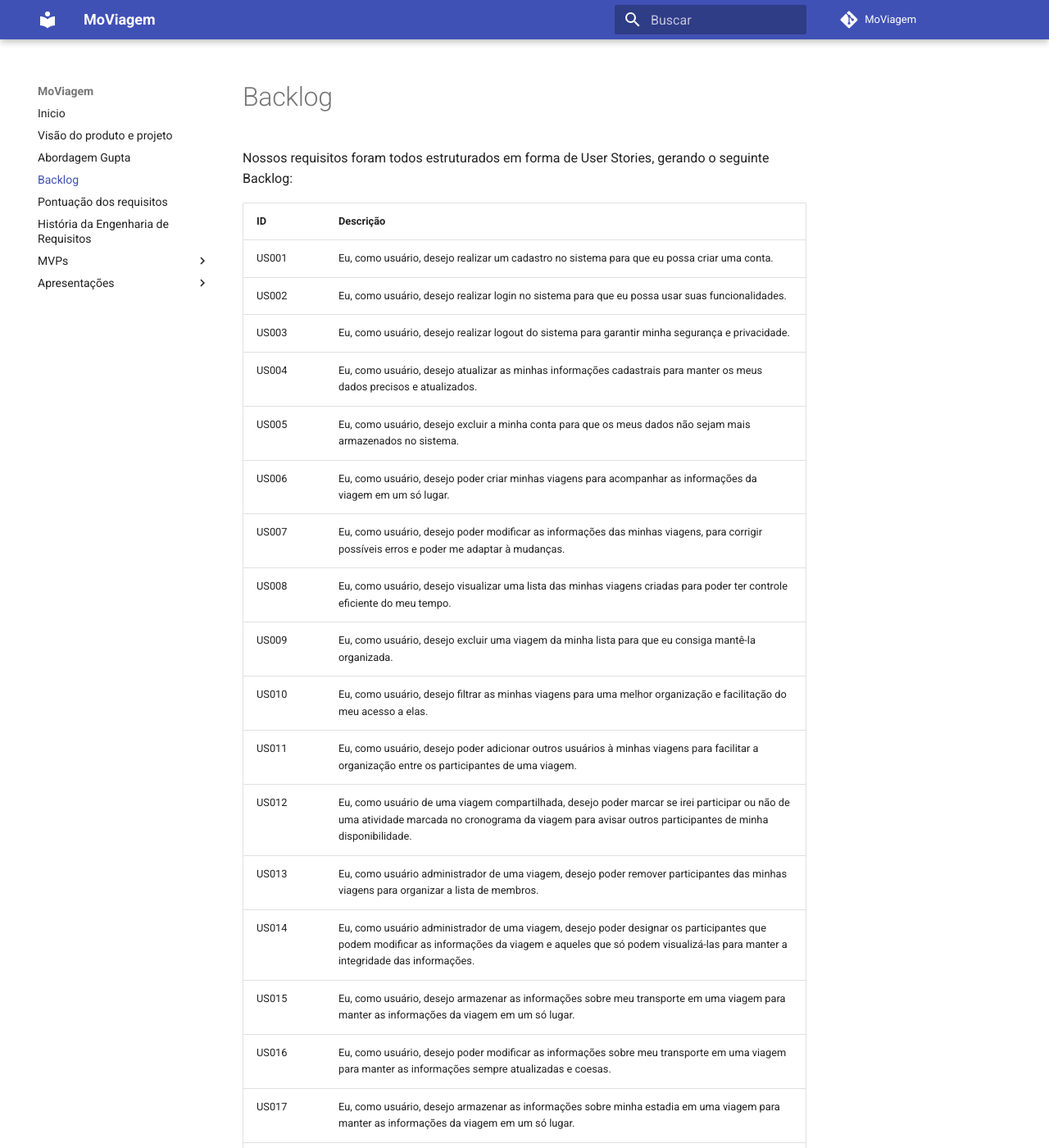
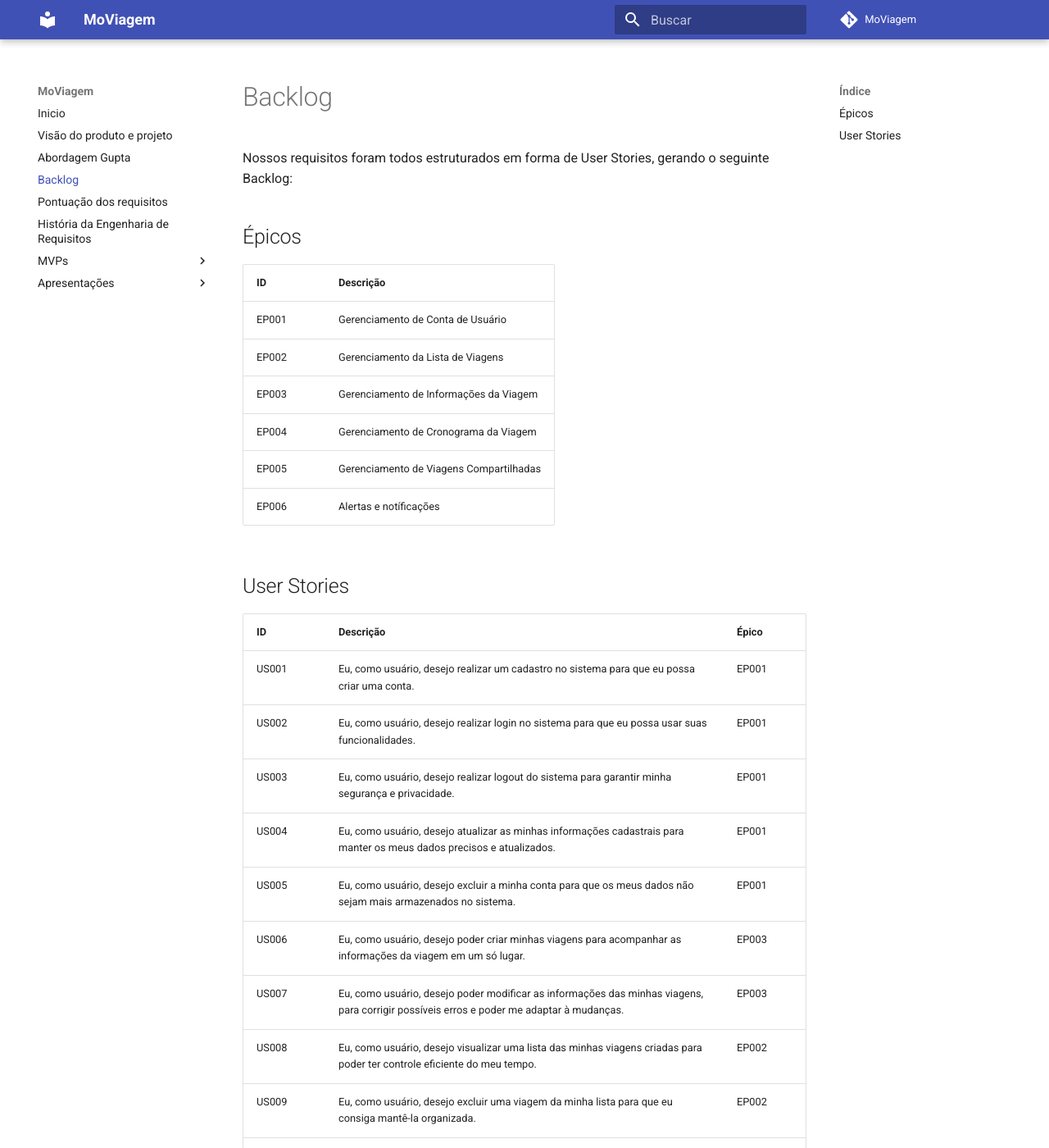
Before and after one commit to mdsreq-fga-unb/2023.1-MoViagem, an MkDocs documentation site: the page built from gitpages/docs/documentos/backlog.md, in a window 1280 px wide and 1400 px high. Shown: the whole window at 82% size. Built offline with MkDocs 1.6.1 and Material for MkDocs 9.7.7, drawn with Linux system fonts in a browser that asks for light colours; comment, search, counter and statistics services are not loaded; some of the changed text lies outside the part shown.

Commit message:
atualização no backlog

```diff
--- a/gitpages/docs/documentos/backlog.md
+++ b/gitpages/docs/documentos/backlog.md
@@ -2,30 +2,43 @@
 
 Nossos requisitos foram todos estruturados em forma de User Stories, gerando o seguinte Backlog:
 
-|   ID   |  Descrição                                                                                                                                                                               |
-| ------ | ----------------------------------------------------------------------------------------------------------------------------------------------------------------------------------------------------------------- |
-| US001  | Eu, como usuário, desejo realizar um cadastro no sistema para que eu possa criar uma conta.                                                                                                                       |
-| US002  | Eu, como usuário, desejo realizar login no sistema para que eu possa usar suas funcionalidades.                                                                                                                   |
-| US003  | Eu, como usuário, desejo realizar logout do sistema para garantir minha segurança e privacidade.                                                                                                                  |
-| US004  | Eu, como usuário, desejo atualizar as minhas informações cadastrais para manter os meus dados precisos e atualizados.                                                                                             |
-| US005  | Eu, como usuário, desejo excluir a minha conta para que os meus dados não sejam mais armazenados no sistema.                                                                                                      |
-| US006  | Eu, como usuário, desejo poder criar minhas viagens para acompanhar as informações da viagem em um só lugar.                                                                                                      |
-| US007  | Eu, como usuário, desejo poder modificar as informações das minhas viagens, para corrigir possíveis erros e poder me adaptar à mudanças.                                                                          |
-| US008  | Eu, como usuário, desejo visualizar uma lista das minhas viagens criadas para poder ter controle eficiente do meu tempo.                                                                                          |
-| US009  | Eu, como usuário, desejo excluir uma viagem da minha lista para que eu consiga mantê-la organizada.                                                                                                               |
-| US010  | Eu, como usuário, desejo filtrar as minhas viagens para uma melhor organização e facilitação do meu acesso a elas.                                                                                                |
-| US011  | Eu, como usuário, desejo poder adicionar outros usuários à minhas viagens para facilitar a organização entre os participantes de uma viagem.                                                                      |
-| US012  | Eu, como usuário de uma viagem compartilhada, desejo poder marcar se irei participar ou não de uma atividade marcada no cronograma da viagem para avisar outros participantes de minha disponibilidade.           |
-| US013  | Eu, como usuário administrador de uma viagem, desejo poder remover participantes das minhas viagens para organizar a lista de membros.                                                                            |
-| US014  | Eu, como usuário administrador de uma viagem, desejo poder designar os participantes que podem modificar as informações da viagem e aqueles que só podem visualizá-las para manter a integridade das informações. |
-| US015  | Eu, como usuário, desejo armazenar as informações sobre meu transporte em uma viagem para manter as informações da viagem em um só lugar.                                                                         |
-| US016  | Eu, como usuário, desejo poder modificar as informações sobre meu transporte em uma viagem para manter as informações sempre atualizadas e coesas.                                                                |
-| US017  | Eu, como usuário, desejo armazenar as informações sobre minha estadia em uma viagem para manter as informações da viagem em um só lugar.                                                                          |
-| US018  | Eu, como usuário, desejo poder modificar as informações sobre minha estadia em uma viagem para manter as informações sempre atualizadas e coesas.                                                                 |
-| US019  | Eu, como usuário, desejo poder criar um cronograma próprio para cada uma de minhas viagens, para poder assim organizar melhor meu tempo.                                                                          |
-| US020  | Eu, como usuário, desejo inserir atividades e eventos nos meus cronogramas de viagem, para me manter atualizado das informações sobre aquilo que tenho planejado para uma viagem.                                 |
-| US021  | Eu, como usuário, desejo poder modificar as atividades do cronograma de uma viagem para ter um planejamento sempre atualizado.                                                                                    |
-| US022  | Eu, como usuário, desejo poder excluir atividades do cronograma de uma viagem para ter um planejamento sempre atualizado e organizado.                                                                            |
-| US023  | Eu, como usuário, desejo receber notificações de eventos que possam ser um impedimento para a viagem para que possa fazer mudanças na programação, caso necessário.                                               |
-| US024  | Eu, como usuário, desejo receber notícias sobre o destino de minhas viagens para me manter atualizado sobre a situação do local.                                                                                  |
-| US025  | Eu, como usuário, desejo poder criar alertas personalizados sobre o destino de minhas viagens para que eu tenha controle das notificações que irei receber.                                                       |
+## Épicos
+
+|   ID   |  Descrição                              |
+| ------ | --------------------------------------- |
+| EP001  | Gerenciamento de Conta de Usuário       |
+| EP002  | Gerenciamento da Lista de Viagens       |
+| EP003  | Gerenciamento de Informações da Viagem  |
+| EP004  | Gerenciamento de Cronograma da Viagem   |
+| EP005  | Gerenciamento de Viagens Compartilhadas |
+| EP006  | Alertas e notíficações                  |
+
+## User Stories
+
+|   ID   |  Descrição                                                                                                                                                                                                        | Épico |
+| ------ | ----------------------------------------------------------------------------------------------------------------------------------------------------------------------------------------------------------------- | ----- |
+| US001  | Eu, como usuário, desejo realizar um cadastro no sistema para que eu possa criar uma conta.                                                                                                                       | EP001 |
+| US002  | Eu, como usuário, desejo realizar login no sistema para que eu possa usar suas funcionalidades.                                                                                                                   | EP001 |
+| US003  | Eu, como usuário, desejo realizar logout do sistema para garantir minha segurança e privacidade.                                                                                                                  | EP001 |
+| US004  | Eu, como usuário, desejo atualizar as minhas informações cadastrais para manter os meus dados precisos e atualizados.                                                                                             | EP001 |
+| US005  | Eu, como usuário, desejo excluir a minha conta para que os meus dados não sejam mais armazenados no sistema.                                                                                                      | EP001 |
+| US006  | Eu, como usuário, desejo poder criar minhas viagens para acompanhar as informações da viagem em um só lugar.                                                                                                      | EP003 |
+| US007  | Eu, como usuário, desejo poder modificar as informações das minhas viagens, para corrigir possíveis erros e poder me adaptar à mudanças.                                                                          | EP003 |
+| US008  | Eu, como usuário, desejo visualizar uma lista das minhas viagens criadas para poder ter controle eficiente do meu tempo.                                                                                          | EP002 |
+| US009  | Eu, como usuário, desejo excluir uma viagem da minha lista para que eu consiga mantê-la organizada.                                                                                                               | EP002 |
+| US010  | Eu, como usuário, desejo filtrar as minhas viagens para uma melhor organização e facilitação do meu acesso a elas.                                                                                                | EP002 |
+| US011  | Eu, como usuário, desejo poder adicionar outros usuários à minhas viagens para facilitar a organização entre os participantes de uma viagem.                                                                      | EP005 |
+| US012  | Eu, como usuário de uma viagem compartilhada, desejo poder marcar se irei participar ou não de uma atividade marcada no cronograma da viagem para avisar outros participantes de minha disponibilidade.           | EP005 |
+| US013  | Eu, como usuário administrador de uma viagem, desejo poder remover participantes das minhas viagens para organizar a lista de membros.                                                                            | EP005 |
+| US014  | Eu, como usuário administrador de uma viagem, desejo poder designar os participantes que podem modificar as informações da viagem e aqueles que só podem visualizá-las para manter a integridade das informações. | EP003 |
+| US015  | Eu, como usuário, desejo armazenar as informações sobre meu transporte em uma viagem para manter as informações da viagem em um só lugar.                                                                         | EP003 |
+| US016  | Eu, como usuário, desejo poder modificar as informações sobre meu transporte em uma viagem para manter as informações sempre atualizadas e coesas.                                                                | EP003 |
+| US017  | Eu, como usuário, desejo armazenar as informações sobre minha estadia em uma viagem para manter as informações da viagem em um só lugar.                                                                          | EP003 |
+| US018  | Eu, como usuário, desejo poder modificar as informações sobre minha estadia em uma viagem para manter as informações sempre atualizadas e coesas.                                                                 | EP004 |
+| US019  | Eu, como usuário, desejo poder criar um cronograma próprio para cada uma de minhas viagens, para poder assim organizar melhor meu tempo.                                                                          | EP004 |
+| US020  | Eu, como usuário, desejo inserir atividades e eventos nos meus cronogramas de viagem, para me manter atualizado das informações sobre aquilo que tenho planejado para uma viagem.                                 | EP004 |
+| US021  | Eu, como usuário, desejo poder modificar as atividades do cronograma de uma viagem para ter um planejamento sempre atualizado.                                                                                    | EP004 |
+| US022  | Eu, como usuário, desejo poder excluir atividades do cronograma de uma viagem para ter um planejamento sempre atualizado e organizado.                                                                            | EP006 |
+| US023  | Eu, como usuário, desejo receber notificações de eventos que possam ser um impedimento para a viagem para que possa fazer mudanças na programação, caso necessário.                                               | EP006 |
+| US024  | Eu, como usuário, desejo receber notícias sobre o destino de minhas viagens para me manter atualizado sobre a situação do local.                                                                                  | EP006 |
+| US025  | Eu, como usuário, desejo poder criar alertas personalizados sobre o destino de minhas viagens para que eu tenha controle das notificações que irei receber.                                                       | EP006 |
```
